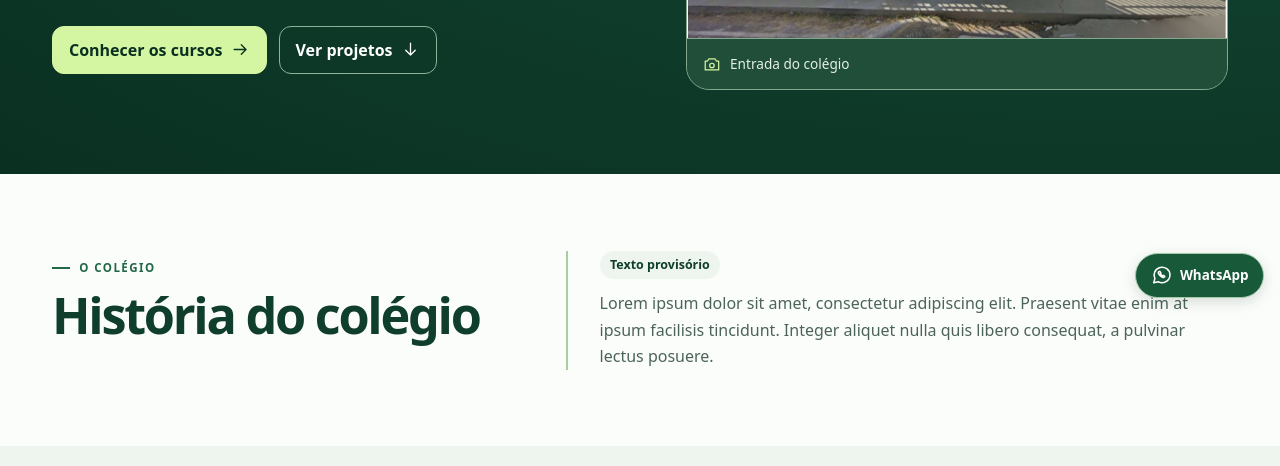
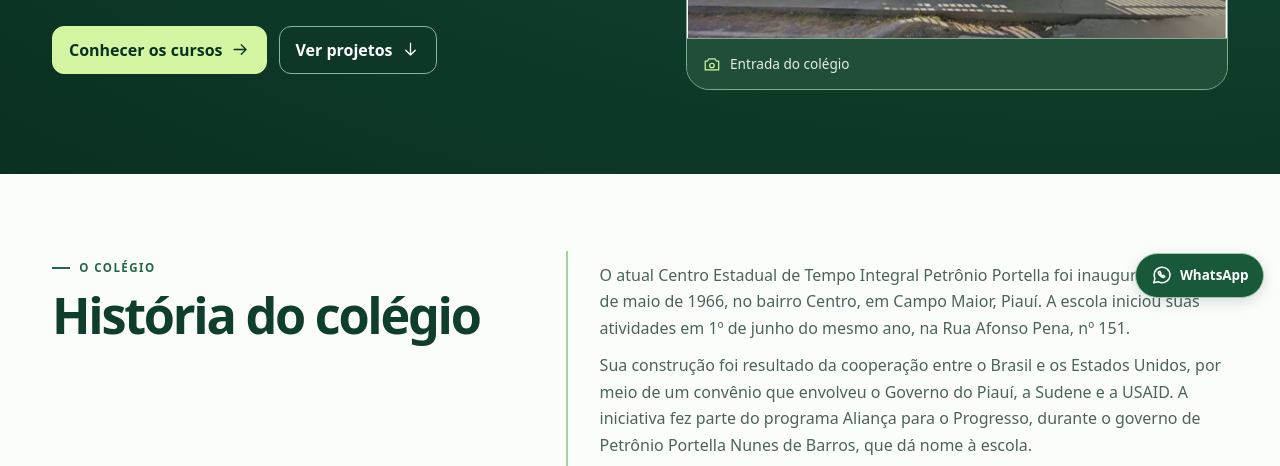
Before and after one commit to DaviSaraiva/PetronioSite, a plain HTML site: page index.html in a window 1280 px wide. Shown: the part 486-952 px from the top of the page. Drawn offline with Linux system fonts and the light colour scheme.

Commit message:
Atualiza história institucional do colégio

```diff
--- a/index.html
+++ b/index.html
@@ -61,9 +61,9 @@
           <h2 id="tituloHistoria">História do colégio</h2>
         </div>
         <div class="history-text">
-          <span class="content-tag">Texto provisório</span>
-          <!-- Substitua este parágrafo pela história oficial. -->
-          <p>Lorem ipsum dolor sit amet, consectetur adipiscing elit. Praesent vitae enim at ipsum facilisis tincidunt. Integer aliquet nulla quis libero consequat, a pulvinar lectus posuere.</p>
+          <p>O atual Centro Estadual de Tempo Integral Petrônio Portella foi inaugurado em 1º de maio de 1966, no bairro Centro, em Campo Maior, Piauí. A escola iniciou suas atividades em 1º de junho do mesmo ano, na Rua Afonso Pena, nº 151.</p>
+          <p>Sua construção foi resultado da cooperação entre o Brasil e os Estados Unidos, por meio de um convênio que envolveu o Governo do Piauí, a Sudene e a USAID. A iniciativa fez parte do programa Aliança para o Progresso, durante o governo de Petrônio Portella Nunes de Barros, que dá nome à escola.</p>
+          <p>Ao longo de seis décadas, a escola fez parte da formação de gerações de estudantes de Campo Maior. Atualmente, o CETI Petrônio Portella oferece Ensino Médio em tempo integral e conta com os cursos técnicos em Análises Clínicas, Farmácia e Desenvolvimento de Sistemas.</p>
         </div>
       </div>
     </section>
```
